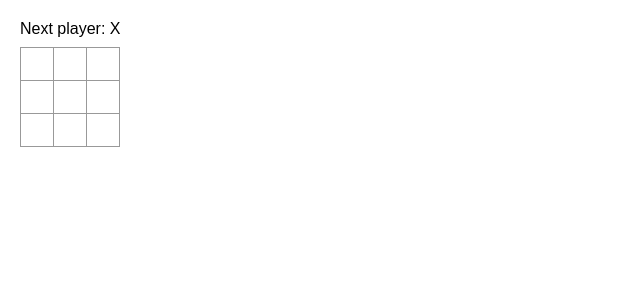
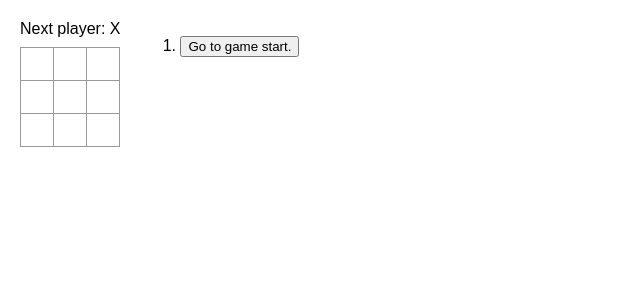
Before and after one commit to masatosotoma/Learn-React, a React (Create React App) app in the folder Get-started/tutorial-tick-tack-toe/: page / in a window 1280 px wide. Shown: the top 300 px of the page, without its empty margins (0-640 px from the left). Built offline with nearby package versions, Linux system fonts and the light colour scheme.

Commit message:
Added jumpTo func and moves var for description

```diff
--- a/Get-started/tutorial-tick-tack-toe/src/App.js
+++ b/Get-started/tutorial-tick-tack-toe/src/App.js
@@ -62,13 +62,29 @@
     setXIsNext(!xIsNext);
   }
 
+  function jumpTo(nextMove) {}
+
+  const moves = history.map((squares, move) => {
+    let description;
+    if (move > 0) {
+      description = "Go to move # " + move;
+    } else {
+      description = "Go to game start.";
+    }
+    return (
+      <li>
+        <button onClick={() => jumpTo(move)}>{description}</button>
+      </li>
+    );
+  });
+
   return (
     <div className="game">
       <div className="game-board">
         <Board xIsNext={xIsNext} squares={currentSquare} onPlay={handlePlay} />
       </div>
       <div className="game-info">
-        <ol>{}</ol>
+        <ol>{moves}</ol>
       </div>
     </div>
   );
```
